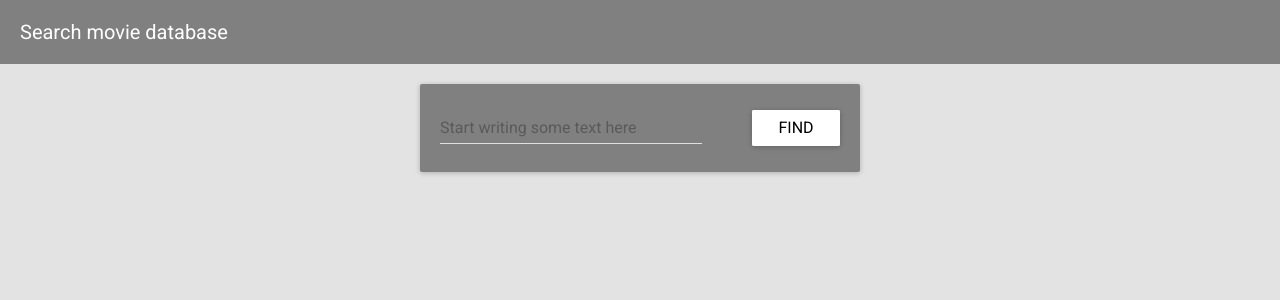
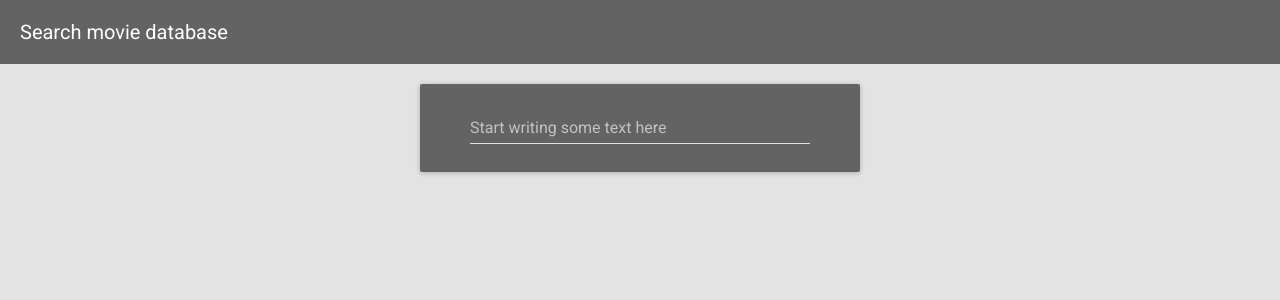
Before and after one commit to aanti/movie-db, a React (Create React App) app: page / in a window 1280 px wide. Shown: the top 300 px of the page. Built offline with nearby package versions, Linux system fonts and the light colour scheme.

Commit message:
Theme colors change and no more "Find" button

```diff
--- a/src/App.js
+++ b/src/App.js
@@ -11,7 +11,7 @@ import { search, getMovie } from './api'
 const Details = fetching(FetchedDetails)
 
 const Header = styled.div`
-  background-color: gray;
+  background-color: #636363;
   color: white;
   padding: 20px;
   font-size: 20px;
--- a/src/components/AutoComplete/AutoComplete.js
+++ b/src/components/AutoComplete/AutoComplete.js
@@ -6,20 +6,19 @@ import styled from 'styled-components'
 import AutoCompleteMUI from 'material-ui/AutoComplete'
 import MenuItem from 'material-ui/MenuItem'
 import CircularProgress from 'material-ui/CircularProgress'
-import RaisedButton from 'material-ui/RaisedButton'
 import IconButton from 'material-ui/IconButton'
 import Paper from 'material-ui/Paper'
 import ClearIcon from 'material-ui/svg-icons/content/clear'
 
 const Container = styled(Paper)`
   padding: 20px;
-  background-color: gray !important;
+  background-color: #636363 !important;
   flex: 0 0 60px;
 `
 
 const StyledLoader = styled(CircularProgress)`
   position: absolute !important;
-  right: 132px;
+  right: 15px;
   top: 18px;
 `
 
@@ -35,15 +34,14 @@ const PrimaryText = styled.div`
 `
 
 const SearchDiv = styled.div`
-  margin-right: 50px;
   width: 340px;
 `
 
 const CloseIconDiv = styled.div`
   position: absolute;
-  left: -50px;
+  left: 0;
   svg {
-    fill: gray !important;
+    fill: darkgray !important;
   }
 `
 
@@ -89,7 +87,6 @@ const AutoComplete = ({ className, fetching, dataSource, searchText, onButtonCli
         (fetching) && <StyledLoader size={24} />
       }
     </SearchDiv>
-    <RaisedButton onClick={onButtonClick}>FIND</RaisedButton>
   </Container>
 )
 
--- a/src/theme/theme.js
+++ b/src/theme/theme.js
@@ -3,6 +3,10 @@ import getMuiTheme from 'material-ui/styles/getMuiTheme'
 const muiTheme = getMuiTheme({
   palette: {
     primary1Color: '#EEFF41'
+  },
+  textField: {
+    textColor: '#ffffff',
+    hintColor: '#c2c2c2'
   }
 })
 
```
